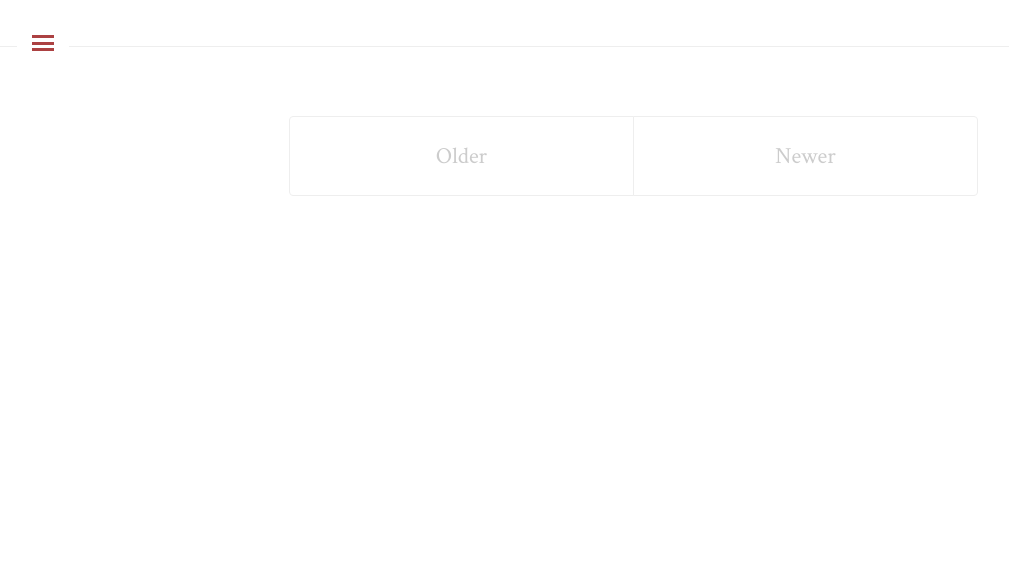
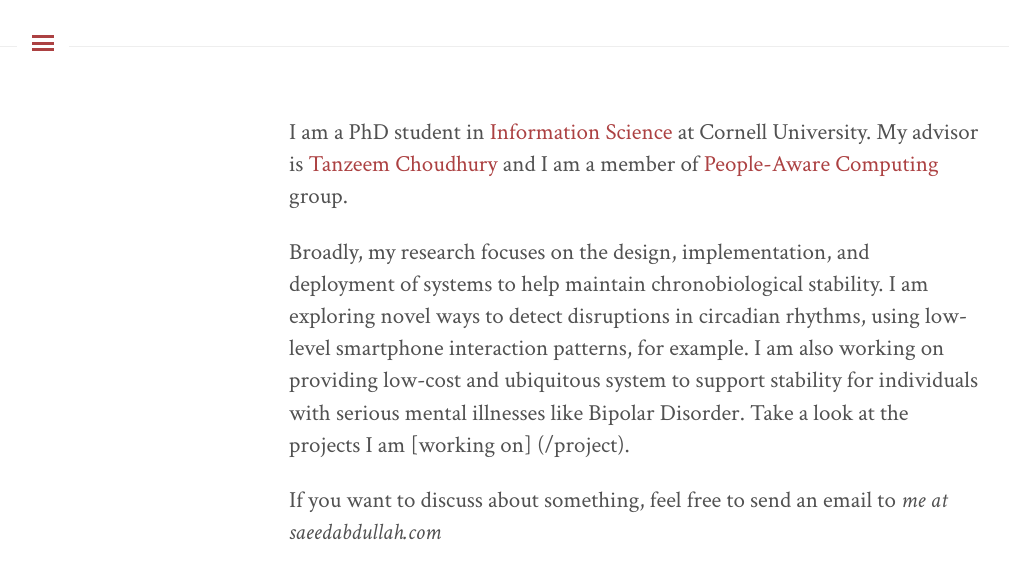
Before and after one commit to saeed-abdullah/saeed-abdullah.github.io, a Jekyll site: the page built from index.markdown, in a window 1280 px wide. Shown: the top 579 px of the page, without its empty margins (6-1015 px from the left). Built offline with Jekyll 4.4.1, drawn with Linux system fonts in a browser that asks for light colours; Markdown is read by kramdown in place of the engine named in the settings.

Commit message:
Adds index page.

```diff
--- a/index.markdown
+++ b/index.markdown
@@ -3,35 +3,21 @@ layout: default
 title: Home
 ---
 
-<div class="posts">
-  {% for post in paginator.posts %}
-  <div class="post">
-    <h1 class="post-title">
-      <a href="{{ post.url }}">
-        {{ post.title }}
-      </a>
-    </h1>
+I am a PhD student in [Information Science][info-sci] at Cornell University.
+My advisor is [Tanzeem Choudhury][tanzeem] and I am a member of
+[People-Aware Computing][pac-group] group.
 
-    <span class="post-date">{{ post.date | date_to_string }}</span>
+Broadly, my research focuses on the design, implementation, and
+deployment of systems to help maintain chronobiological stability. I am exploring
+novel ways to detect disruptions in circadian rhythms, using low-level smartphone
+interaction patterns, for example. I am also working on providing low-cost and
+ubiquitous system to support stability for individuals with serious mental illnesses
+like Bipolar Disorder. Take a look at the projects I am [working on] (/project).
 
-    {{ post.content }}
-  </div>
-  {% endfor %}
-</div>
 
-<div class="pagination">
-  {% if paginator.next_page %}
-    <a class="pagination-item older" href="/page{{paginator.next_page}}">Older</a>
-  {% else %}
-    <span class="pagination-item older">Older</span>
-  {% endif %}
-  {% if paginator.previous_page %}
-    {% if paginator.page == 2 %}
-      <a class="pagination-item newer" href="/">Newer</a>
-    {% else %}
-      <a class="pagination-item newer" href="/page{{paginator.previous_page}}">Newer</a>
-    {% endif %}
-  {% else %}
-    <span class="pagination-item newer">Newer</span>
-  {% endif %}
-</div>
+If you want to discuss about something, feel free to send an email to
+_me at saeedabdullah.com_
+
+[info-sci]: http://infosci.cornell.edu/
+[pac-group]: http://pac.cs.cornell.edu/
+[tanzeem]: http://www.cs.cornell.edu/~tanzeem/
```
